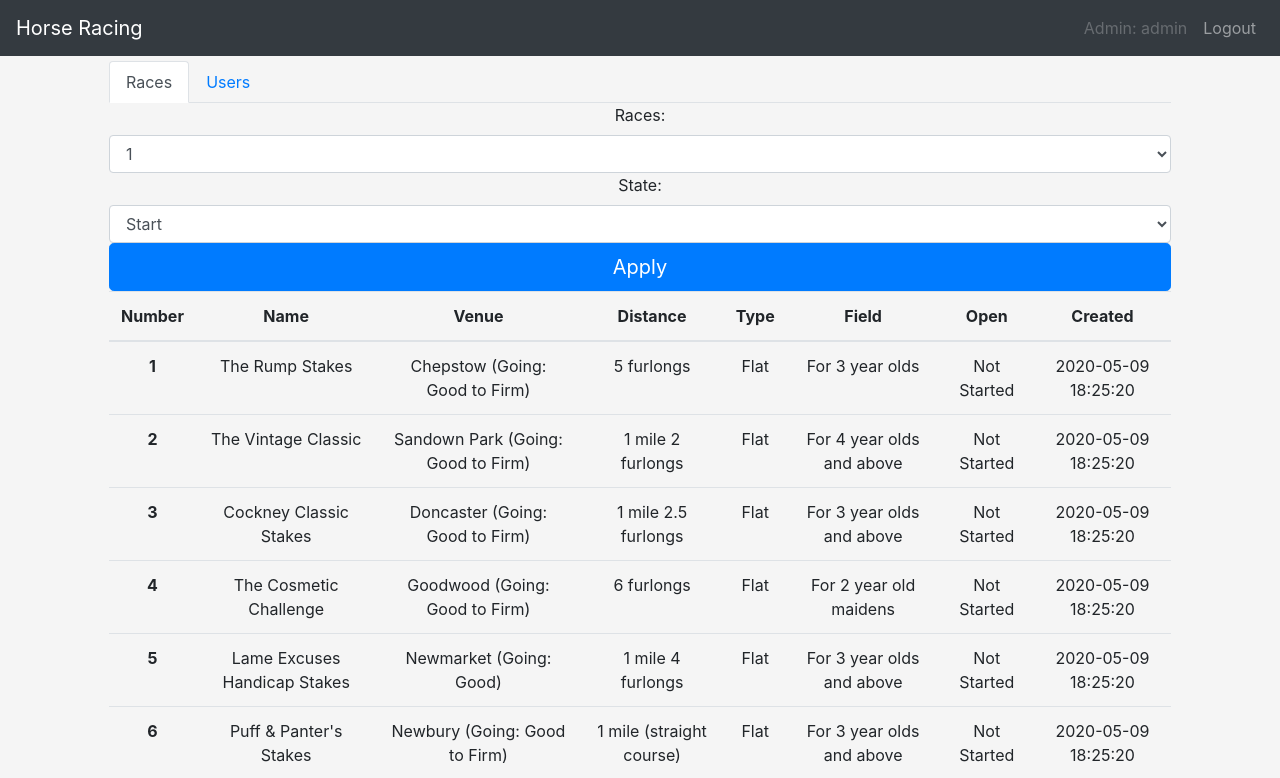
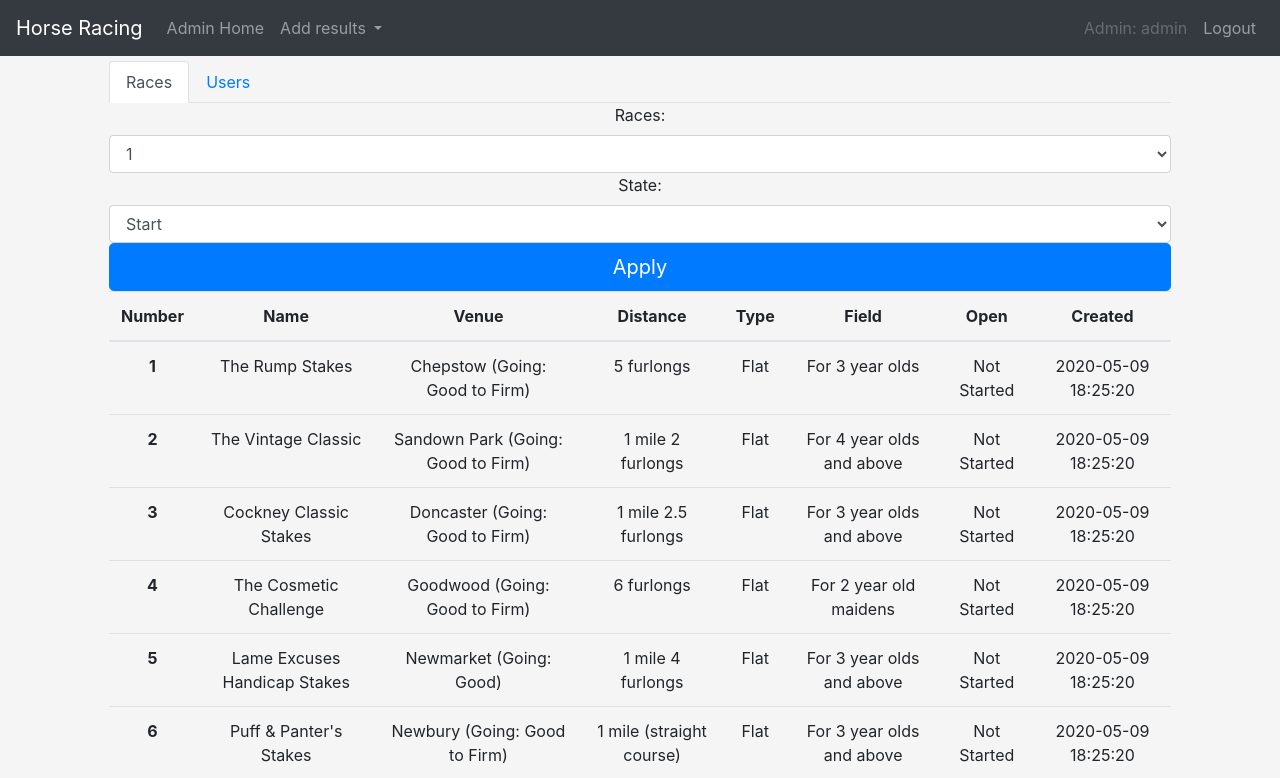
Before and after one commit to madisonkeene/horseracing, a Flask app: page /admin/ in a window 1280 px wide. Shown: the top 778 px of the page. Run offline with Flask 2, Linux system fonts and the light colour scheme; the visitor is signed in with stand-in values (Sample User, id 1); data comes from the database, SQL or seed files in the repository; some libraries are stand-ins or nearby versions.

Commit message:
Add nav for admin

```diff
--- a/horseracing/templates/admin/base.html
+++ b/horseracing/templates/admin/base.html
@@ -18,6 +18,26 @@
               <span class="navbar-toggler-icon"></span>
           </button>
           <div class="collapse navbar-collapse" id="navbarsExampleDefault">
+          <ul class="navbar-nav mr-auto">
+            {% if g.admin %}
+              <li class="nav-item">
+                  <a class="nav-link" href="/admin">Admin Home</a>
+              </li>
+                <li class="nav-item dropdown">
+                    <a class="nav-link dropdown-toggle" href="#" id="navbarDropdown" role="button" data-toggle="dropdown" aria-haspopup="true" aria-expanded="false">
+                      Add results
+                    </a>
+                        <div class="dropdown-menu" aria-labelledby="navbarDropdown">
+                            <a class="dropdown-item" href="/admin/addresults/1">Race 1</a>
+                            <a class="dropdown-item" href="/admin/addresults/2">Race 2</a>
+                            <a class="dropdown-item" href="/admin/addresults/3">Race 3</a>
+                            <a class="dropdown-item" href="/admin/addresults/4">Race 4</a>
+                            <a class="dropdown-item" href="/admin/addresults/5">Race 5</a>
+                            <a class="dropdown-item" href="/admin/addresults/6">Race 6</a>
+                    </div>
+                </li>
+            {% endif %}
+            </ul>
               <ul class="navbar-nav ml-auto">
                   {% if g.admin %}
                       <li class="nav-item">
```
